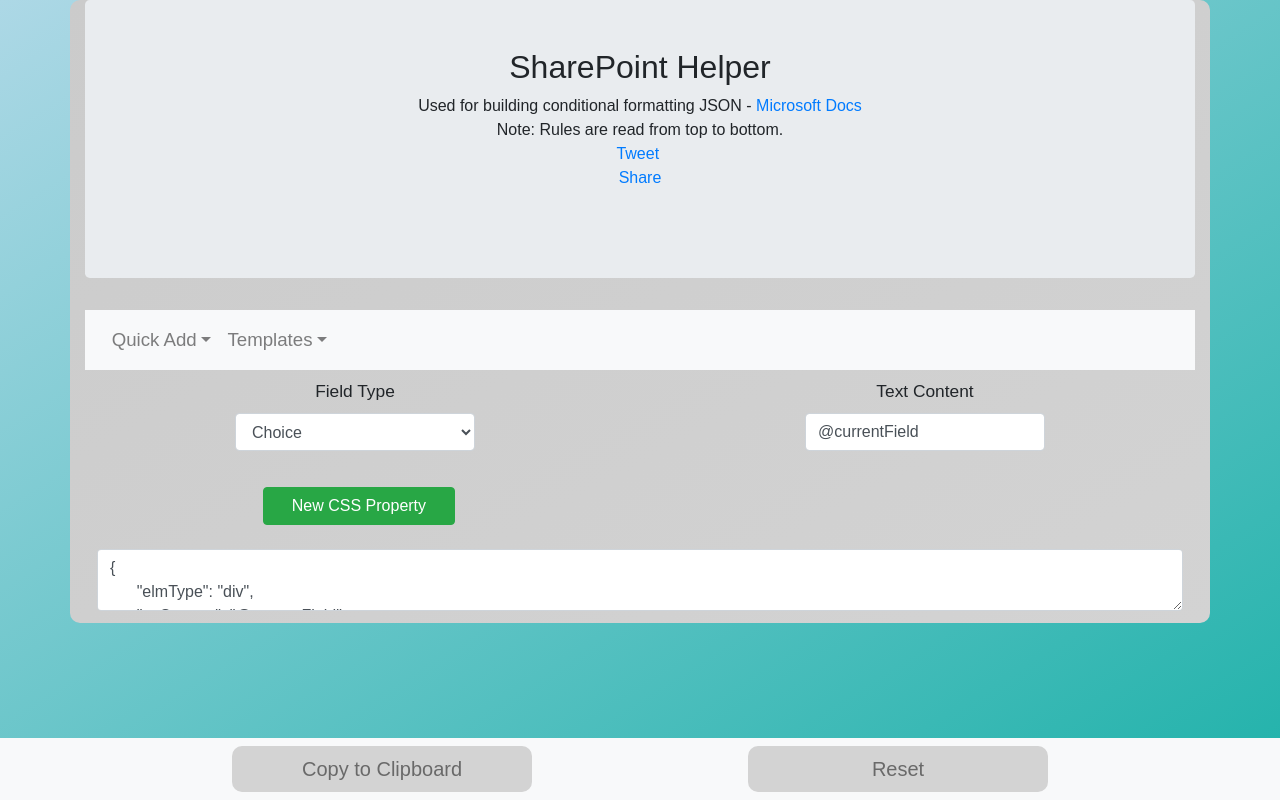
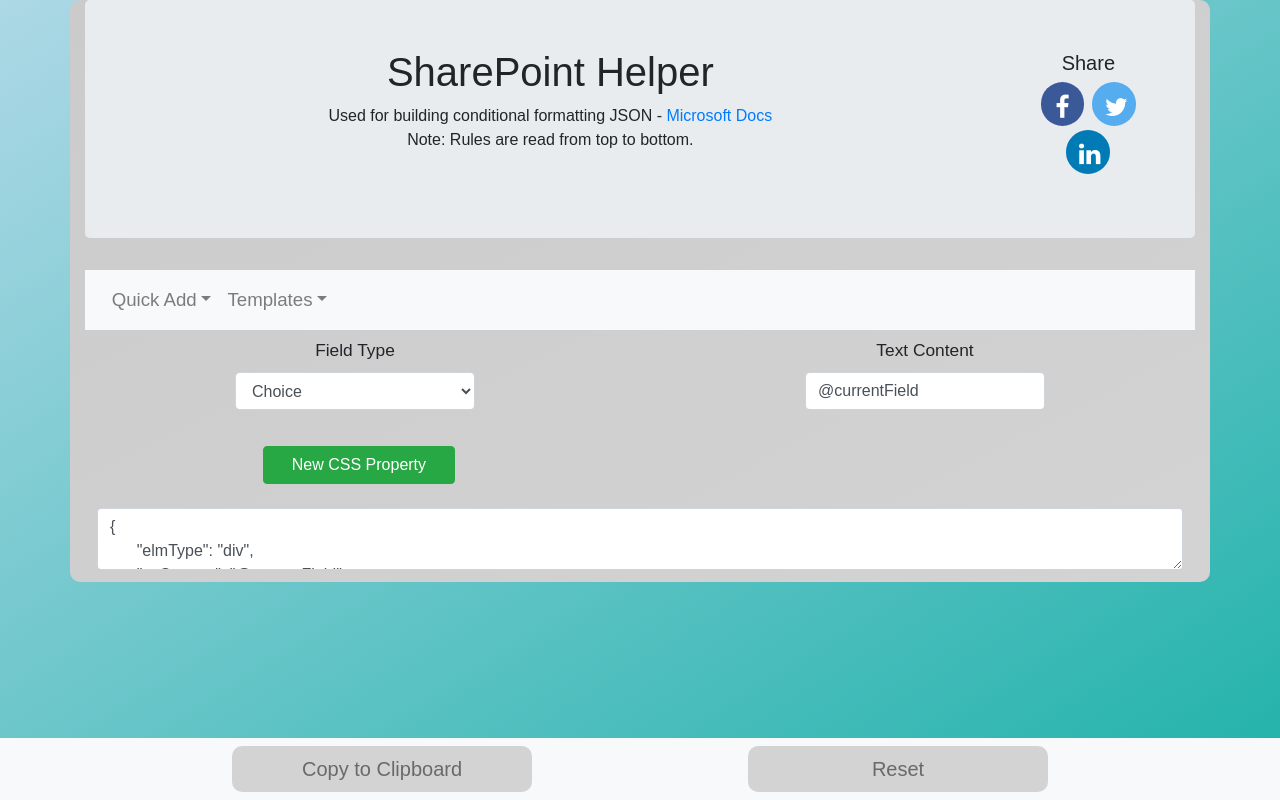
Before and after one commit to alecmaly/SharePoint-JSON-Helper, a React (Create React App) app: page / in a window 1280 px wide. Built offline with nearby package versions, Linux system fonts and the light colour scheme.

Commit message:
added social media buttons and made reset button on bottom nav smaller when screen shrinks

```diff
--- a/public/index.html
+++ b/public/index.html
@@ -11,6 +11,8 @@
       gtag('config', 'UA-120801198-2');
     </script>
     <!-- imports for social media buttons -->
+    <link rel="stylesheet" href="https://cdnjs.cloudflare.com/ajax/libs/font-awesome/4.7.0/css/font-awesome.min.css">
+
     <script src="https://platform.twitter.com/widgets.js" charset="utf-8"></script>
     <script src="https://connect.facebook.net/en_US/sdk.js#xfbml=1&version=v3.0&appId=137697530179905&autoLogAppEvents=1"></script>
     <script src="//platform.linkedin.com/in.js" type="text/javascript"> lang: en_US</script>
--- a/src/App.css
+++ b/src/App.css
@@ -54,8 +54,6 @@
   height: 150px;
   overflow: auto;
 }
-
-
 
 .delete-property {
   color: #ff6666;
@@ -125,6 +123,7 @@
   font-size: 15pt;
   text-decoration: none;
   color: grey;
+  user-select: none;
 }
 
 
@@ -170,6 +169,40 @@
   min-width: 12em;
 }
 
+.modal-ok-button {
+  width: 7em;
+}
+
+.fa {
+  padding: .5em;
+  font-size: 25px;
+  width: 1.75em;
+  height: 1.75em;
+  text-align: center;
+  text-decoration: none !important;
+  margin: 4px;
+  margin-bottom: 0px;
+  border-radius: 50%;
+}
+
+.fa:hover {
+    opacity: 0.7;
+}
+
+.fa-facebook {
+  background: #3B5998;
+  color: white;
+}
+
+.fa-twitter {
+  background: #55ACEE;
+  color: white;
+}
+
+.fa-linkedin {
+  background: #007bb5;
+  color: white;
+}
 
 
 @media (min-width: 992px){
@@ -182,12 +215,8 @@
 }
 
 @media (max-width: 500px){
-  .nav-button {
-    height: 3.75em;
-  }
-
-  .nav-button.reset {
-    line-height: 3em;
+  .nav-button.copy {
+    width: 9em;
   }
 }
 
--- a/src/App.js
+++ b/src/App.js
@@ -235,16 +235,23 @@
       <Container className="App">
         <header>
           <Jumbotron className='banner' color='red'>
-            <h2>SharePoint Helper</h2>
-            <span>Used for building conditional formatting JSON - <a target='_blank' href='https://docs.microsoft.com/en-us/sharepoint/dev/declarative-customization/column-formatting'>Microsoft Docs</a> <br />
-            Note: Rules are read from top to bottom.
-            </span>
-            <br />
-            <a href="https://twitter.com/share?ref_src=twsrc%5Etfw" data-size='large' className="twitter-share-button" data-url="https://sharepoint-json-formatter.herokuapp.com" data-show-count="false">Tweet</a>
-            &nbsp;
-            <div className="fb-share-button" data-size='large' data-href="https://sharepoint-json-formatter.herokuapp.com" data-layout="button" data-mobile-iframe="true"><a target="_blank" href="https://www.facebook.com/sharer/sharer.php?u=https%3A%2F%2Fsharepoint-json-formatter.herokuapp.com%2F&amp;src=sdkpreparse" className="fb-xfbml-parse-ignore">Share</a></div>
-            &nbsp;
-            <script type="IN/Share" data-url="https://sharepoint-json-formatter.herokuapp.com" data-format='inline' data-width='400'></script>
+
+            <Row>
+              <Col>
+                <h1>SharePoint Helper</h1>
+                <p>Used for building conditional formatting JSON - <a target='_blank' href='https://docs.microsoft.com/en-us/sharepoint/dev/declarative-customization/column-formatting'>Microsoft Docs</a> <br />
+                Note: Rules are read from top to bottom.
+                </p>
+              </Col>
+              <Col sm='2' md='2' lg='2' xl='2'>
+                <div class='share-container'>
+                  <span style={{'font-size': '15pt'}}>Share</span><br />
+                  <a target='_blank' href="https://www.facebook.com/sharer/sharer.php?u=https%3A%2F%2Fsharepoint-json-formatter.herokuapp.com" class="fa fa-facebook"></a>
+                  <a target='_blank' href="https://twitter.com/intent/tweet?url=https%3A%2F%2Fsharepoint-json-formatter.herokuapp.com" class="fa fa-twitter"></a>
+                  <a target='_blank' href='https://www.linkedin.com/cws/share?url=https%3A%2F%2Fsharepoint-json-formatter%2Eherokuapp%2Ecom&lang=en_US' class='fa fa-linkedin'></a>
+                </div>
+              </Col>
+            </Row>
           </Jumbotron>
         </header>
 
--- a/src/Components/BottomNavigation.jsx
+++ b/src/Components/BottomNavigation.jsx
@@ -20,7 +20,7 @@
                 <Navbar className='nav-bar nav-bar-bottom justify-content-center' expand color='light' fixed='bottom' light>
                     <Nav navbar>
                         <NavItem>
-                            <NavLink className='icon nav-button' name='copy to clipboard' onClick={ this.props.navButtonClick }>Copy to Clipboard</NavLink>
+                            <NavLink className='icon nav-button copy' name='copy to clipboard' onClick={ this.props.navButtonClick }>Copy to Clipboard</NavLink>
                         </NavItem>
                         <NavbarBrand></NavbarBrand>
                         <NavItem>
--- a/src/Components/MyModal.jsx
+++ b/src/Components/MyModal.jsx
@@ -19,7 +19,7 @@
                         {this.props.modalBody}
                     </ModalBody>
                     <ModalFooter>
-                        <Button className='center-input' type='button' color='info' onClick={this.props.toggleModal}>OK</Button>
+                        <Button className='modal-ok-button center-input' type='button' color='info' onClick={this.props.toggleModal}>OK</Button>
                     </ModalFooter>
                 </Modal>
             </div>
```
